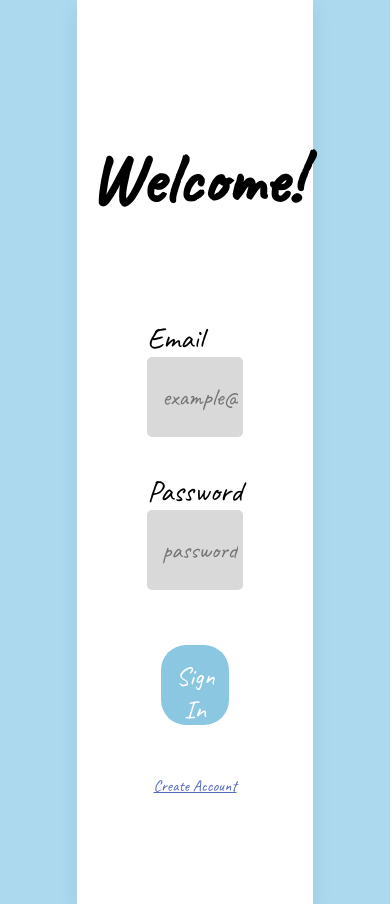
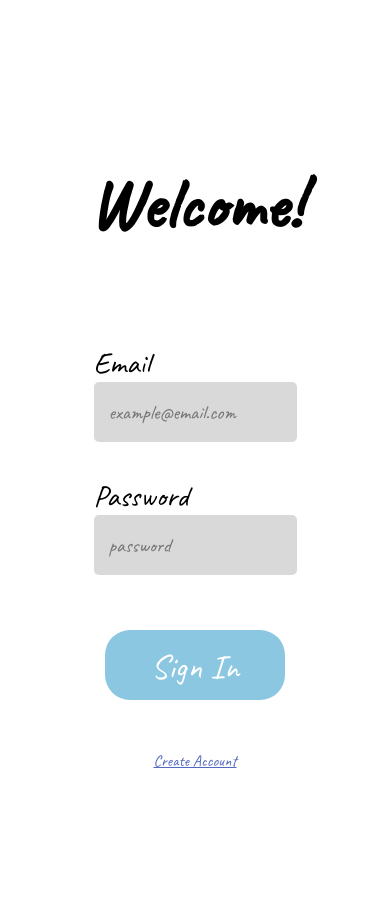
Before and after one commit to LaehP/POOSD-Contact-Manager-Team-6, a PHP site: page /src/pages/loginPage.html in a window 390 px wide. Run offline with PHP 8.4, Linux system fonts and the light colour scheme.

Commit message:
Shifted responsive design code and updated login functionality
Moved responsive design breakpoint to bottom of CSS code and modified how user ID is passed to the home page.

```diff
--- a/src/js/login.js
+++ b/src/js/login.js
@@ -22,7 +22,7 @@ async function loginValidation (){
 
     //if verification successful, logs user in. If not, displays error message
     if(data.error === ""){
-        window.location.href = "homePage.html";
+        window.location.href = `homePage.html?ID=${data.ID}`;
     }
     else{
         //data error
--- a/src/styles/login.css
+++ b/src/styles/login.css
@@ -1,30 +1,3 @@
-/* Responsive styling for mobile devices like phones */
-@media (max-width: 714px){
-    body {
-        background-color: #FFFFFF;
-    }
-
-    .white-container{
-        width: 100%;
-        max-width: 100%;
-        min-height: 100vh;
-        box-shadow: none;
-    }
-
-    .text-input input {
-        width: 180px;
-        height: 60px;
-        font-size: 20px;
-    }
-
-    .submit-button {
-        font-size: 34px;
-        height: 60px;
-        width: 180px;
-    }
-
-}
-
 body {
     background-color: #acd9ee;
     font-family: "Caveat", cursive;
@@ -87,7 +60,7 @@ body {
 
     background-color: #8CC7E2;
     font-family: "Caveat", cursive;
-    font-size: 26px;
+    font-size: 34px;
     color: #FFFFFF;
 }
 
@@ -133,3 +106,35 @@ body {
     color: red;
     font-size: 24px;
 }
+
+
+/* Responsive styling for mobile devices like phones */
+@media (max-width: 714px){
+    body {
+        background-color: #FFFFFF;
+    }
+
+    .white-container{
+        width: 100%;
+        max-width: 100%;
+        min-height: 100vh;
+        box-shadow: none;
+    }
+
+    .text-input label {
+        padding-right: 20px;
+    }
+
+    .text-input input {
+        width: 100%;
+        height: 60px;
+        font-size: 20px;
+    }
+
+    .submit-button {
+        font-size: 34px;
+        height: 70px;
+        width: 180px;
+    }
+
+}
```
